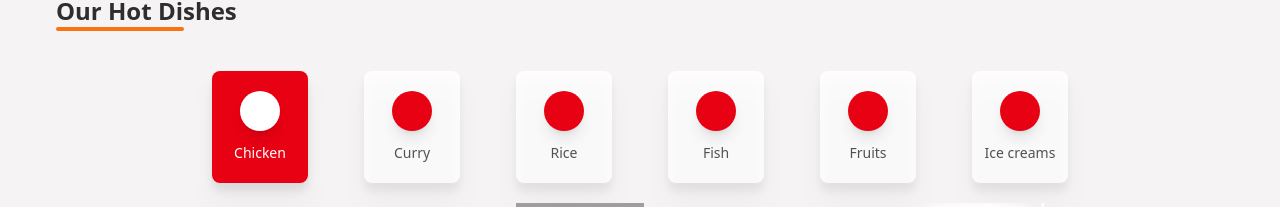
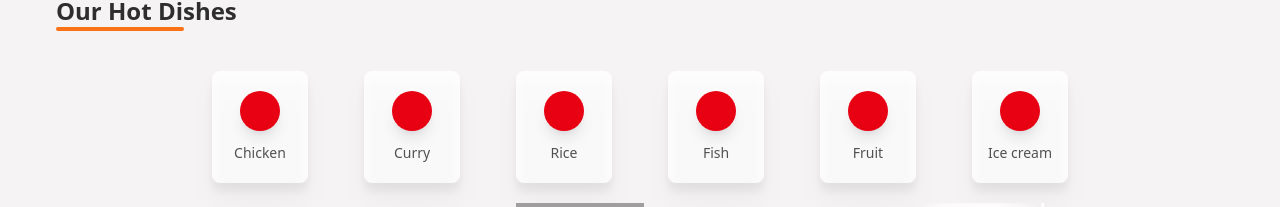
Before and after one commit to Ghasty003/FoodCity, a React (Vite) app in the folder frontend/: page / in a window 1280 px wide. Shown: the part 1783-1990 px from the top of the page. Built offline with nearby package versions, Linux system fonts and the light colour scheme; sample sign-in values are in the browser's storage; grey boxes are pictures that could not be loaded.

Commit message:
refactored

```diff
--- a/frontend/src/components/DishesHeader.tsx
+++ b/frontend/src/components/DishesHeader.tsx
@@ -1,5 +1,16 @@
+import React from "react";
 import Chicken from "./Chicken";
 
+const Div: React.FC<{text: string}> = ({text}) => {
+    return (
+        <div className='group bg-card w-24 min-w-[94px] h-28 cursor-pointer rounded-lg drop-shadow-xl flex flex-col gap-3 items-center justify-center hover:bg-cartNumBg'>
+            <div className='w-10 h-10 rounded-full shadow-lg bg-cartNumBg group-hover:bg-white flex items-center justify-center'>
+
+            </div>
+            <p className='text-sm text-textColor group-hover:text-white'>{ text }</p>
+        </div>
+    )
+}
 
 function DishesHeader() {
 
@@ -12,47 +23,12 @@ function DishesHeader() {
 
             <div className='w-full relative mt-10'>
                 <div className='flex justify-center items-center gap-14'>
-                    <div className='bg-cartNumBg w-24 min-w-[94px] h-28 cursor-pointer rounded-lg drop-shadow-xl flex flex-col gap-3 items-center justify-center hover:bg-cartNumBg'>
-                        <div className='w-10 h-10 rounded-full shadow-lg bg-white group-hover:bg-white flex items-center justify-center'>
-
-                        </div>
-                        <p className='text-sm text-white group-hover:text-white'>Chicken</p>
-                    </div>
-
-                    <div className='bg-card w-24 min-w-[94px] h-28 cursor-pointer rounded-lg drop-shadow-xl flex flex-col gap-3 items-center justify-center hover:bg-cartNumBg'>
-                        <div className='w-10 h-10 rounded-full shadow-lg bg-cartNumBg group-hover:bg-white flex items-center justify-center'>
-
-                        </div>
-                        <p className='text-sm text-textColor group-hover:text-white'>Curry</p>
-                    </div>
-
-                    <div className='bg-card w-24 min-w-[94px] h-28 cursor-pointer rounded-lg drop-shadow-xl flex flex-col gap-3 items-center justify-center hover:bg-cartNumBg'>
-                        <div className='w-10 h-10 rounded-full shadow-lg bg-cartNumBg group-hover:bg-white flex items-center justify-center'>
-
-                        </div>
-                        <p className='text-sm text-textColor group-hover:text-white'>Rice</p>
-                    </div>
-
-                    <div className='bg-card w-24 min-w-[94px] h-28 cursor-pointer rounded-lg drop-shadow-xl flex flex-col gap-3 items-center justify-center hover:bg-cartNumBg'>
-                        <div className='w-10 h-10 rounded-full shadow-lg bg-cartNumBg group-hover:bg-white flex items-center justify-center'>
-
-                        </div>
-                        <p className='text-sm text-textColor group-hover:text-white'>Fish</p>
-                    </div>
-
-                    <div className='bg-card w-24 min-w-[94px] h-28 cursor-pointer rounded-lg drop-shadow-xl flex flex-col gap-3 items-center justify-center hover:bg-cartNumBg'>
-                        <div className='w-10 h-10 rounded-full shadow-lg bg-cartNumBg group-hover:bg-white flex items-center justify-center'>
-
-                        </div>
-                        <p className='text-sm text-textColor group-hover:text-white'>Fruits</p>
-                    </div>
-
-                    <div className='bg-card w-24 min-w-[94px] h-28 cursor-pointer rounded-lg drop-shadow-xl flex flex-col gap-3 items-center justify-center hover:bg-cartNumBg'>
-                        <div className='w-10 h-10 rounded-full shadow-lg bg-cartNumBg group-hover:bg-white flex items-center justify-center'>
-
-                        </div>
-                        <p className='text-sm text-textColor group-hover:text-white'>Ice creams</p>
-                    </div>
+                    <Div text={"Chicken"} />
+                    <Div text="Curry" />
+                    <Div text="Rice" />
+                    <Div text="Fish" />
+                    <Div text="Fruit" />
+                    <Div text="Ice cream" />
                 </div>
             </div>
 
```
